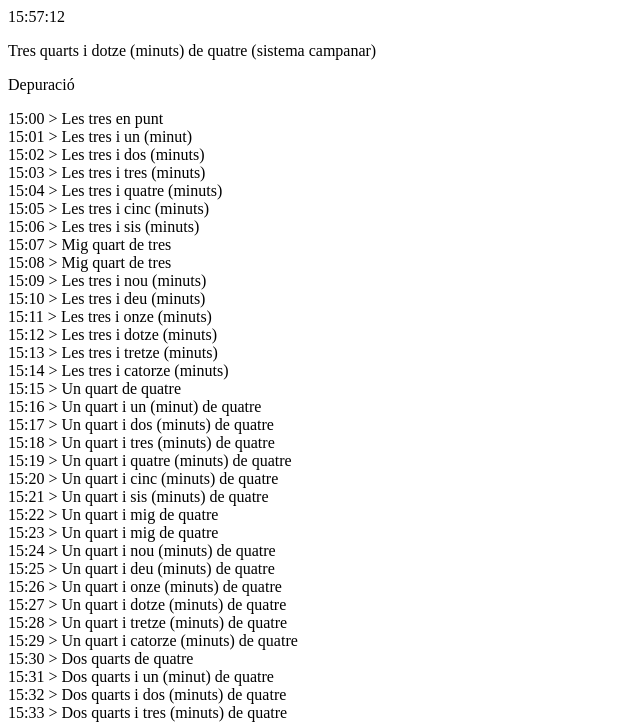
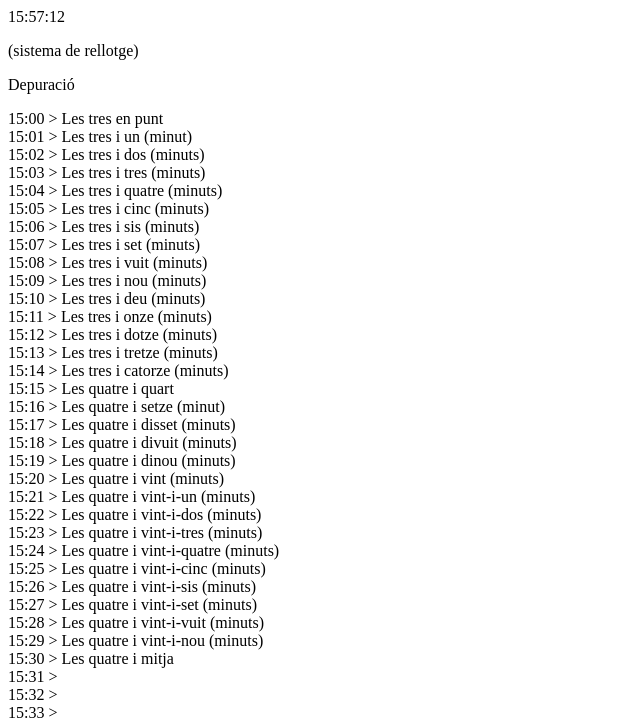
Before and after one commit to Softcatala/hora-catalana, a plain HTML site: page index.html in a window 1280 px wide. Shown: the top 723 px of the page, without its empty margins (0-640 px from the left). Drawn offline with Linux system fonts and the light colour scheme.

Commit message:
Sistema rellotge

```diff
--- a/hora.js
+++ b/hora.js
@@ -2,7 +2,7 @@
 
 // Sistema campanar tal com està definit a la Gramàtica Essencial de la llengua catalana
 // https://geiec.iec.cat/capitol_veure.asp?id_gelc=337&capitol=28
-function get_time(hour, minute) {
+function get_time_campanar(hour, minute) {
 
     if (minute > 14)
         hour = hour + 1;
@@ -74,6 +74,49 @@ function get_time(hour, minute) {
     return "i molt de temps";
 }
 
+function get_time_rellotge(hour, minute) {
+
+    if (minute > 14)
+        hour = hour + 1;
+
+    if (minute == 0) return get_article(hour) + " " + get_hour(hour) + " en punt";
+    if (minute == 1) return get_article(hour) + " " + get_hour(hour) + " i un (minut)";
+    if (minute == 2) return get_article(hour) + " " + get_hour(hour) + " i dos (minuts)";
+    if (minute == 3) return get_article(hour) + " " + get_hour(hour) + " i tres (minuts)";
+    if (minute == 4) return get_article(hour) + " " + get_hour(hour) + " i quatre (minuts)";
+    if (minute == 5) return get_article(hour) + " " + get_hour(hour) + " i cinc (minuts)";
+    if (minute == 6) return get_article(hour) + " " + get_hour(hour) + " i sis (minuts)";
+    if (minute == 7) return get_article(hour) + " " + get_hour(hour) + " i set (minuts)";
+    if (minute == 8) return get_article(hour) + " " + get_hour(hour) + " i vuit (minuts)";
+    if (minute == 9) return  get_article(hour) + " " + get_hour(hour) + " i nou (minuts)";
+    if (minute == 10) return get_article(hour) + " " + get_hour(hour) + " i deu (minuts)";
+    if (minute == 11) return get_article(hour) + " " + get_hour(hour) + " i onze (minuts)";
+    if (minute == 12) return get_article(hour) + " " + get_hour(hour) + " i dotze (minuts)";
+    if (minute == 13) return get_article(hour) + " " + get_hour(hour) + " i tretze (minuts)";
+    if (minute == 14) return get_article(hour) + " " + get_hour(hour) + " i catorze (minuts)";
+    if (minute == 15) return get_article(hour) + " " + get_hour(hour) + " i quart";
+
+    if (minute == 16) return get_article(hour) + " " + get_hour(hour) + " i setze (minut)";
+    if (minute == 17) return get_article(hour) + " " + get_hour(hour) + " i disset (minuts)";
+    if (minute == 18) return get_article(hour) + " " + get_hour(hour) + " i divuit (minuts)";
+    if (minute == 19) return get_article(hour) + " " + get_hour(hour) + " i dinou (minuts)";
+    if (minute == 20) return get_article(hour) + " " + get_hour(hour) + " i vint (minuts)";
+    if (minute == 21) return get_article(hour) + " " + get_hour(hour) + " i vint-i-un (minuts)";
+    if (minute == 22) return get_article(hour) + " " + get_hour(hour) + " i vint-i-dos (minuts)";
+    if (minute == 23) return get_article(hour) + " " + get_hour(hour) + " i vint-i-tres (minuts)";
+    if (minute == 24) return  get_article(hour) + " " + get_hour(hour) + " i vint-i-quatre (minuts)";
+    if (minute == 25) return get_article(hour) + " " + get_hour(hour) + " i vint-i-cinc (minuts)";
+    if (minute == 26) return get_article(hour) + " " + get_hour(hour) + " i vint-i-sis (minuts)";
+    if (minute == 27) return get_article(hour) + " " + get_hour(hour) + " i vint-i-set (minuts)";
+    if (minute == 28) return get_article(hour) + " " + get_hour(hour) + " i vint-i-vuit (minuts)";
+    if (minute == 29) return get_article(hour) + " " + get_hour(hour) + " i vint-i-nou (minuts)";
+    if (minute == 30) return get_article(hour) + " " + get_hour(hour) + " i mitja";
+
+
+    return " <no disponible>";
+}
+
+
 function get_de(hour) {
 
     if (hour == 1 || hour == 13 ||
@@ -123,7 +166,7 @@ function get_text_hora(hours, minutes, seconds) {
     return hours + ":" + minutes + ":" + seconds;
 }
 
-function get_all_times(hours, min) {
+function get_all_times(hours, min, campanar) {
 
     var list = "";
     for (min = 0; min <= 59; min++) {
@@ -133,7 +176,8 @@ function get_all_times(hours, min) {
         else {
             var m = min;
         }
-        list += hours + ":" + m + " > " + get_time(hours, min) + "<br>";
+        var text = campanar ? get_time_campanar(hours, min) : get_time_rellotge(hours, min);
+        list += hours + ":" + m + " > " + text  + "<br>";
     }
     return list;
 }
@@ -148,13 +192,18 @@ function start_timer() {
             var minutes = today.getMinutes();
             var seconds = today.getSeconds();
 
-            var text = get_time(hours, minutes) + (" (sistema campanar)");
+            var text = get_time_campanar(hours, minutes) + (" (sistema campanar)");
             var element = document.getElementById("hora");
             element.innerHTML = get_text_hora(hours, minutes, seconds);
 
-            element = document.getElementById("text");
+            element = document.getElementById("text_campanar");
             element.innerHTML = text;
-            element.innerHTML += "<p>Depuració</p>" + get_all_times(hours, minutes);
+            element.innerHTML += "<p>Depuració</p>" + get_all_times(hours, minutes, true);
+
+            text = get_time_rellotge(hours, minutes) + (" (sistema de rellotge)");
+            element = document.getElementById("text_rellotge");
+            element.innerHTML = text;
+            element.innerHTML += "<p>Depuració</p>" + get_all_times(hours, minutes, false);
 
          }, 1000);
 }
--- a/index.html
+++ b/index.html
@@ -7,7 +7,9 @@
 
     <body onload="start_timer();start_clock();">
 
-    <p id="hora">Hora</p> <p id="text">Time</p>
+    <p id="hora">Hora</p>
+    <p id="text_rellotge">Time</p>
+    <p id="text_campanar">Time</p>
 
     <canvas id="canvas" width="200" height="200" style="background-color:#333"/>
     </body>
```
